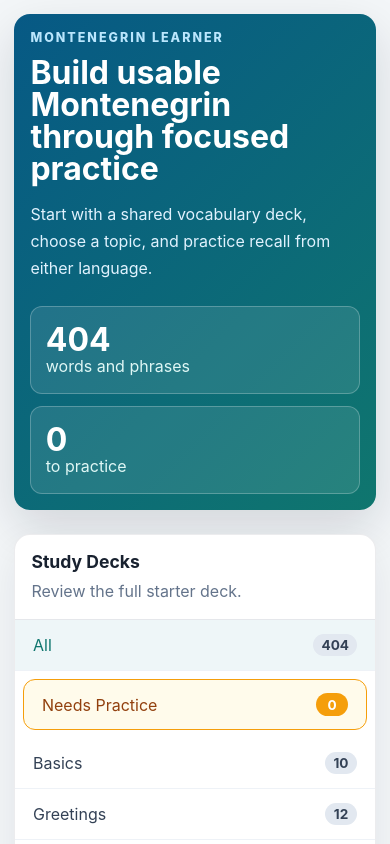
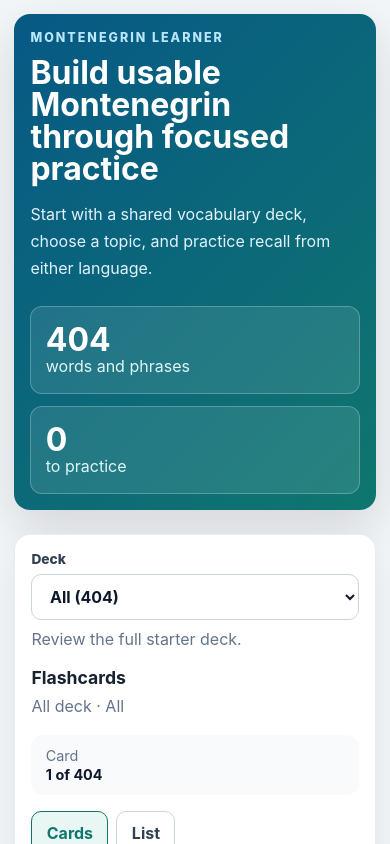
Before and after one commit to haagamble/learn-montenegrin, a React (Vite) app: page / in a window 390 px wide. Shown: the top 844 px of the page. Built offline with nearby package versions, Linux system fonts and the light colour scheme.

Commit message:
Add compact deck picker for mobile

```diff
--- a/src/App.css
+++ b/src/App.css
@@ -171,6 +171,10 @@
   justify-content: space-between;
   gap: 1rem;
   margin-bottom: 1rem;
+}
+
+.mobile-deck-picker {
+  display: none;
 }
 
 .session-meter {
@@ -487,7 +491,42 @@
   }
 
   .category-panel {
-    position: static;
+    display: none;
+  }
+
+  .mobile-deck-picker {
+    display: grid;
+    gap: 0.45rem;
+    margin-bottom: 1rem;
+  }
+
+  .mobile-deck-picker label {
+    color: #334155;
+    font-size: 0.86rem;
+    font-weight: 800;
+  }
+
+  .mobile-deck-picker select {
+    width: 100%;
+    min-height: 46px;
+    border: 1px solid #cbd5e1;
+    border-radius: 10px;
+    padding: 0.65rem 0.85rem;
+    background: #fff;
+    color: #0f172a;
+    font: inherit;
+    font-weight: 700;
+  }
+
+  .mobile-deck-picker select:focus {
+    border-color: #0f766e;
+    outline: 3px solid rgba(20, 184, 166, 0.18);
+  }
+
+  .mobile-deck-picker p {
+    margin: 0;
+    color: #64748b;
+    line-height: 1.45;
   }
 }
 
--- a/src/App.jsx
+++ b/src/App.jsx
@@ -164,6 +164,17 @@ function App() {
   const currentItem = deck[currentIndex] ?? deck[0];
   const phraseCount = learningItems.length;
   const practiceCount = practiceIds.size;
+  const getCategoryCount = (categoryId) => {
+    if (categoryId === 'all') {
+      return learningItems.length;
+    }
+
+    if (categoryId === 'practice') {
+      return practiceCount;
+    }
+
+    return learningItems.filter((item) => item.categoryId === categoryId).length;
+  };
 
   useEffect(() => {
     localStorage.setItem(reviewStorageKey, JSON.stringify(reviewState));
@@ -283,18 +294,7 @@ function App() {
             <p>{selectedCategory.description}</p>
           </div>
           <div className="category-list">
-            {categoryOptions.map((category) => {
-              let count = learningItems.filter((item) => item.categoryId === category.id).length;
-
-              if (category.id === 'all') {
-                count = learningItems.length;
-              }
-
-              if (category.id === 'practice') {
-                count = practiceCount;
-              }
-
-              return (
+            {categoryOptions.map((category) => (
               <button
                 key={category.id}
                 type="button"
@@ -307,14 +307,29 @@ function App() {
                 onClick={() => chooseCategory(category.id)}
               >
                 <span>{category.name}</span>
-                  <strong>{count}</strong>
+                <strong>{getCategoryCount(category.id)}</strong>
               </button>
-              );
-            })}
+            ))}
           </div>
         </aside>
 
         <section className="practice-panel">
+          <div className="mobile-deck-picker">
+            <label htmlFor="mobile-deck-select">Deck</label>
+            <select
+              id="mobile-deck-select"
+              value={selectedCategoryId}
+              onChange={(event) => chooseCategory(event.target.value)}
+            >
+              {categoryOptions.map((category) => (
+                <option key={category.id} value={category.id}>
+                  {category.name} ({getCategoryCount(category.id)})
+                </option>
+              ))}
+            </select>
+            <p>{selectedCategory.description}</p>
+          </div>
+
           <div className="section-head">
             <div>
               <h2>{studyView === 'cards' ? 'Flashcards' : 'Word List'}</h2>
```
Lines whose indentation alone changed are shown as unchanged.
